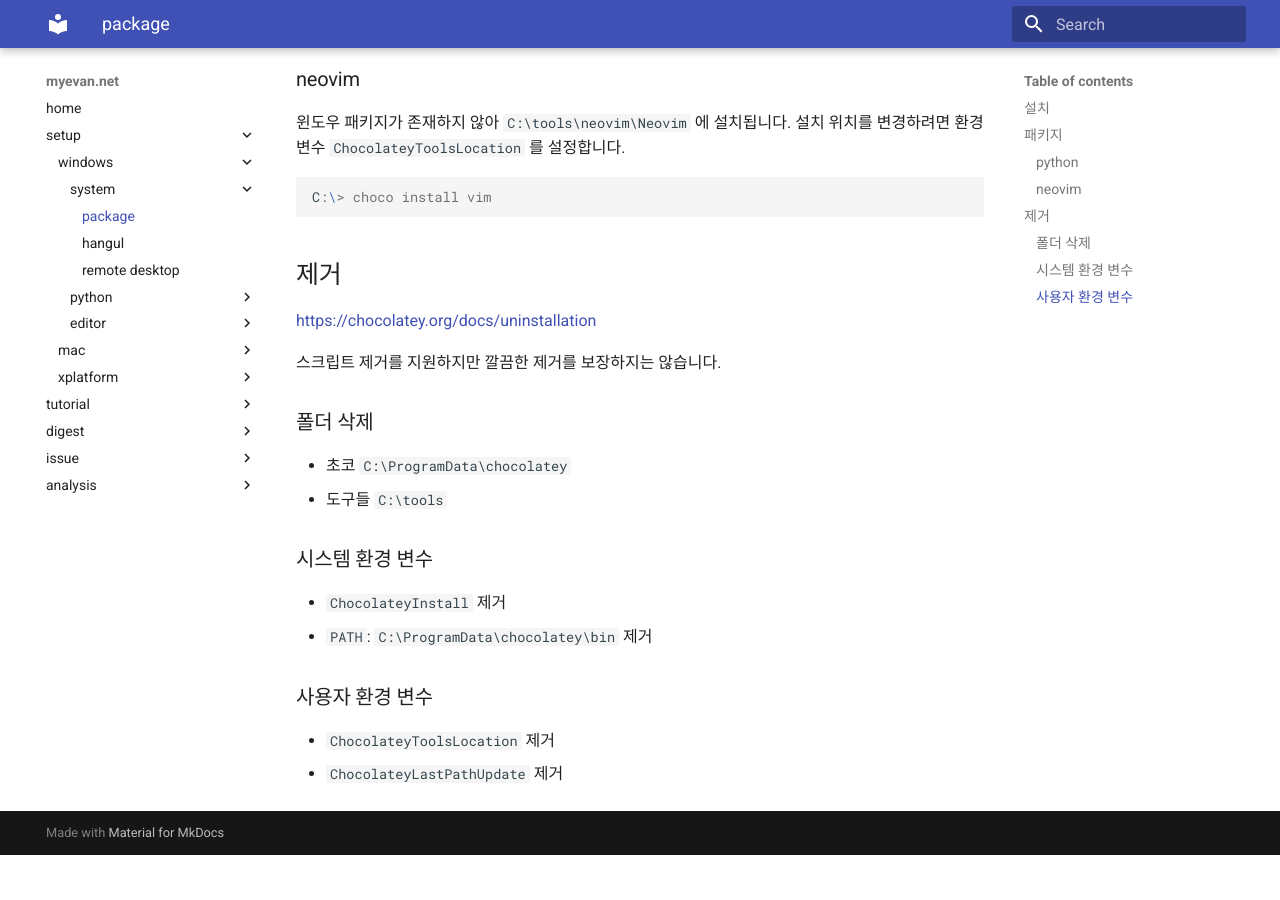
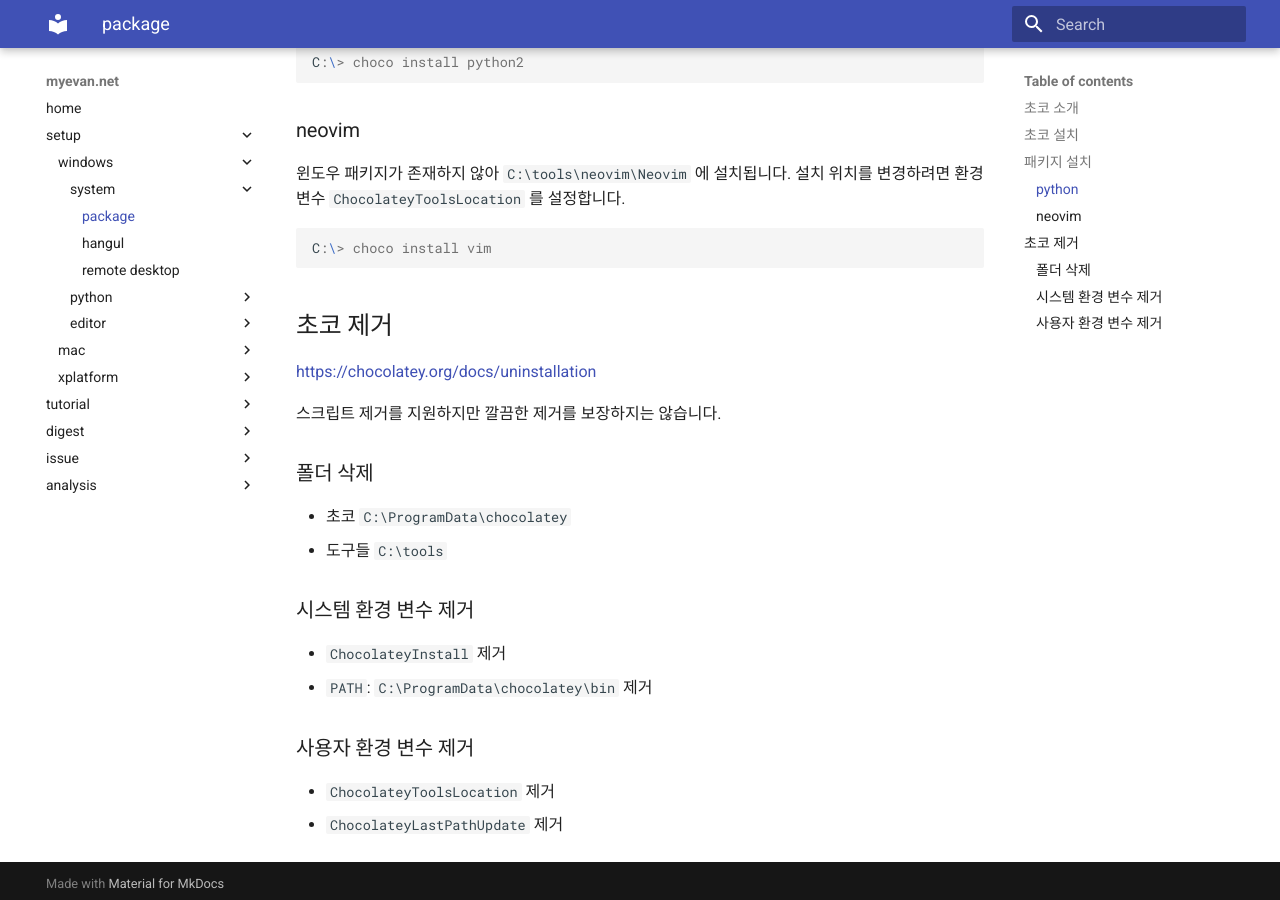
Before and after one commit to myevan/myevan-home, an MkDocs documentation site: the page built from docs/windows_package_choco.md, in a window 1280 px wide and 900 px high, scrolled down 1035 px. Built offline with MkDocs 1.6.1 and Material for MkDocs 9.7.7, drawn with Linux system fonts in a browser that asks for light colours; old or Windows-style settings are respelled for this version of MkDocs; before the commit the page ends 1890 px from its top, so only the background shows below that; some of the changed text lies outside the part shown.

Commit message:
윈도우 패키지 관리 정리

````diff
--- a/docs/windows_package_choco.md
+++ b/docs/windows_package_choco.md
@@ -1,10 +1,12 @@
 # 윈도우 패키지 관리 따라하기
+
+## 초코 소개
 
 <https://chocolatey.org/>
 
 초코렛티(이하 초코)는 윈도우용 패키지 매니저 입니다.
 
-## 설치
+## 초코 설치
 
 <https://chocolatey.org/install>
 
@@ -23,7 +25,7 @@ C:\> dir C:\ProgramData\chocolatey
 다른 경로나 관리자 권한 없이도 설치할 수 있지만, 보안상의 이슈로 관리자 모드로 디폴트 경로 설치를 추천한다고 합니다.
 
 
-## 패키지
+## 패키지 설치
 
 <https://chocolatey.org/packages>
 
@@ -51,7 +53,8 @@ C:\> choco install python2
 C:\> choco install vim
 ```
 
-## 제거
+
+## 초코 제거
 
 <https://chocolatey.org/docs/uninstallation>
 
@@ -62,12 +65,12 @@ C:\> choco install vim
 * 초코 `C:\ProgramData\chocolatey`
 * 도구들 `C:\tools`
 
-### 시스템 환경 변수
+### 시스템 환경 변수 제거
 
 * `ChocolateyInstall` 제거
 * `PATH`: `C:\ProgramData\chocolatey\bin` 제거
 
-### 사용자 환경 변수
+### 사용자 환경 변수 제거
 
 * `ChocolateyToolsLocation` 제거
 * `ChocolateyLastPathUpdate` 제거
````
